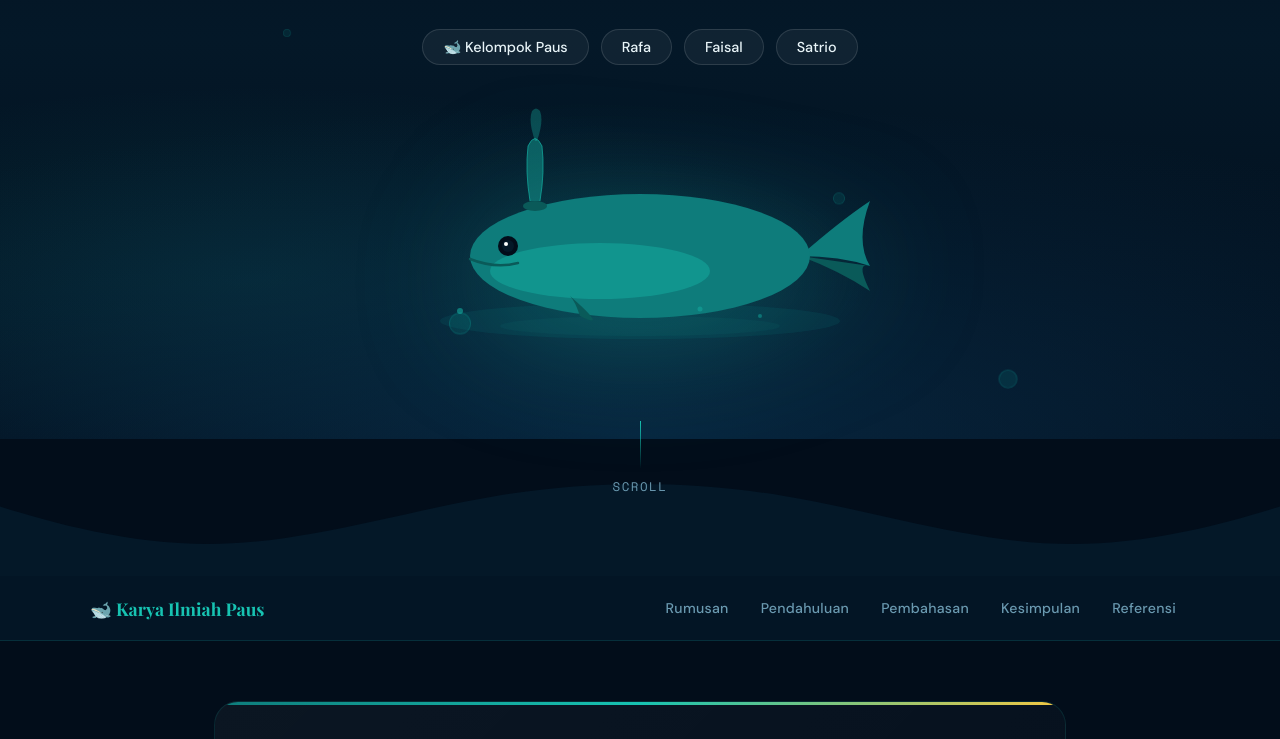
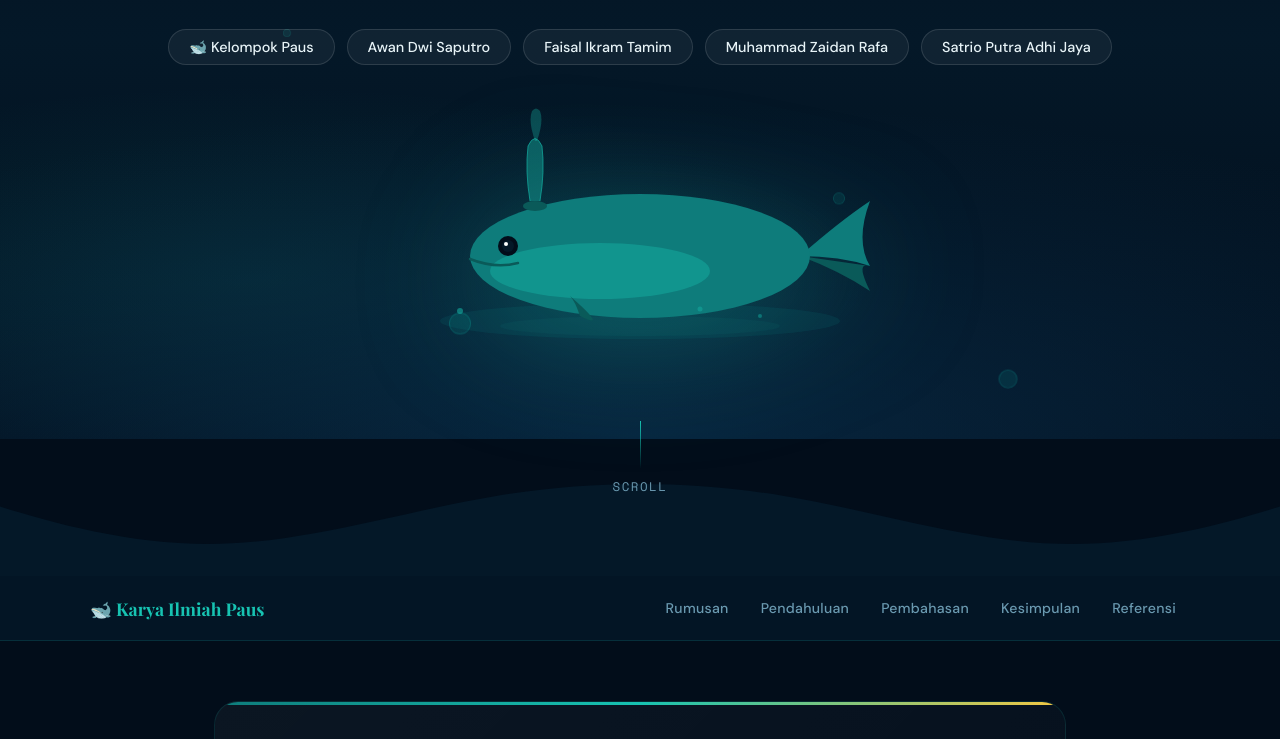
Before and after one commit to MuhammadZaidanRafa/Paus, a plain HTML site: page index.html in a window 1280 px wide. Shown: the part 361-1100 px from the top of the page. Drawn offline with nearby package versions, Linux system fonts and the light colour scheme; a web font is replaced by a local one.

Commit message:
index.html

```diff
--- a/index.html
+++ b/index.html
@@ -691,9 +691,10 @@
   <p class="hero-sub">Penelitian Singkat Mengenai Mamalia Laut Terbesar di Dunia</p>
   <div class="hero-members">
     <span class="member-chip">🐋 Kelompok Paus</span>
-    <span class="member-chip">Rafa</span>
-    <span class="member-chip">Faisal</span>
-    <span class="member-chip">Satrio</span>
+    <span class="member-chip">Awan Dwi Saputro</span>
+    <span class="member-chip">Faisal Ikram Tamim</span>
+    <span class="member-chip">Muhammad Zaidan Rafa</span>
+    <span class="member-chip">Satrio Putra Adhi Jaya</span>
   </div>
 
   <!-- Whale SVG Illustration -->
```
